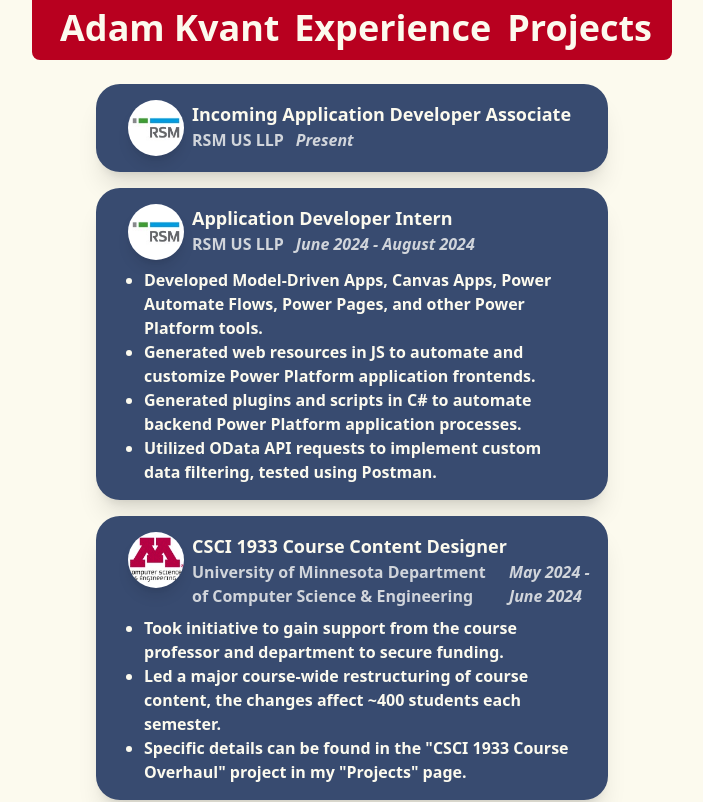
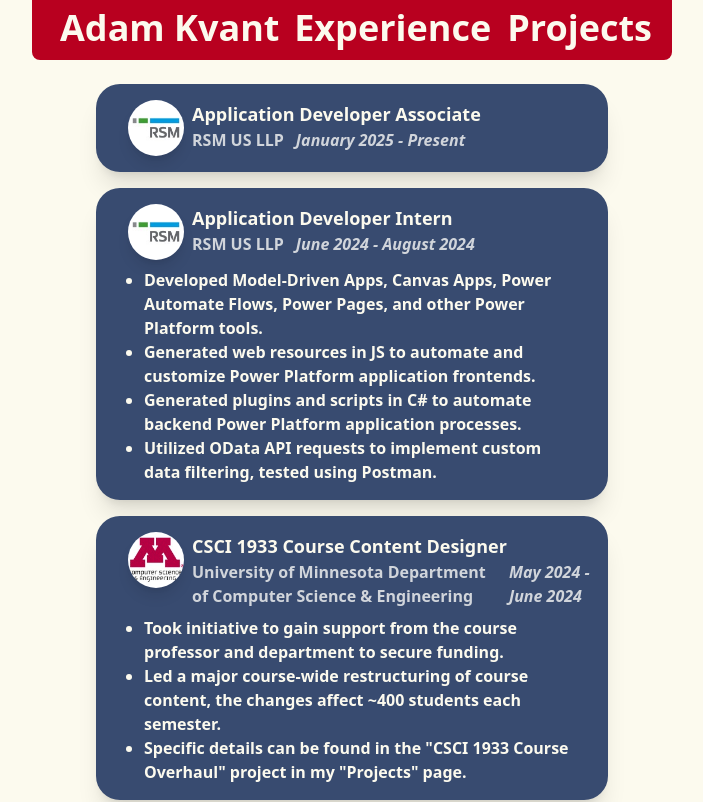
Before and after one commit to AdamKvant/AdamKvantSite, a SvelteKit app: page /experience in a window 1280 px wide. Shown: the top 802 px of the page, without its empty margins (288-991 px from the left). Built offline with nearby package versions, Linux system fonts and the light colour scheme.

Commit message:
updated employment

```diff
--- a/src/components/Timeline.svelte
+++ b/src/components/Timeline.svelte
@@ -1,9 +1,9 @@
 <script>
     export let timeline = [
       {
-        title: "Incoming Application Developer Associate",
+        title: "Application Developer Associate",
         company: "RSM US LLP",
-        duration: "Present",
+        duration: "January 2025 - Present",
         description: [],
         source:"rsm_us_llp_logo.jpg",
         alt:"RSM Logo",
```
